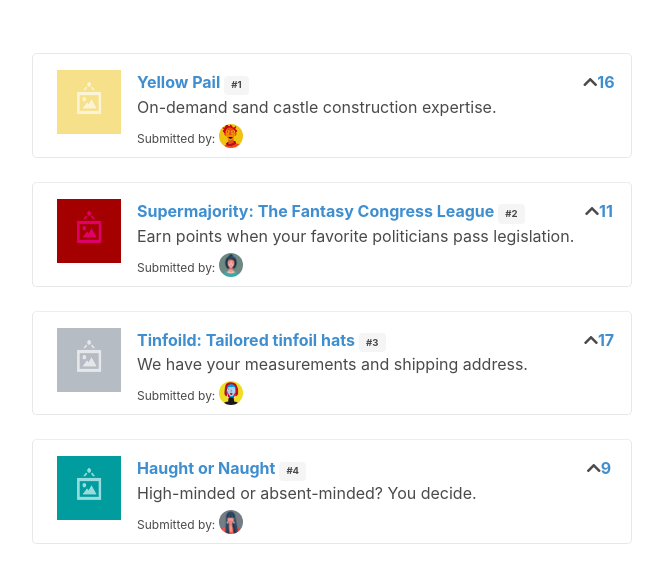
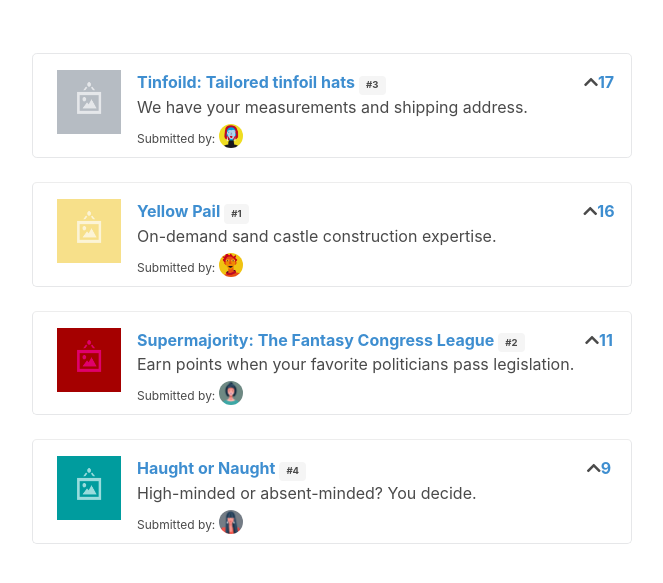
Before and after one commit to Rosengren/upvote, a plain HTML site: page app/index.html in a window 1280 px wide. Shown: the part 71-654 px from the top of the page, without its empty margins (308-971 px from the left). Drawn offline with nearby package versions, Linux system fonts and the light colour scheme.

Commit message:
Sort submissions by number of votes

```diff
--- a/app/index.html
+++ b/app/index.html
@@ -11,7 +11,10 @@
       <h2 class="title has-text-centered dividing-header">UpVote!</h2>
 
       <div class="section">
-        <article v-for="submission in submissions" class="media">
+        <article v-for="submission in sortedSubmissions"
+          v-bind:key="submission.id"
+          class="media"
+          v-bind:class="{ 'blue-border': submission.votes >= 20 }">
           <figure class="media-left">
             <img class="image is-64x64"
               v-bind:src="submission.submissionImage">
@@ -37,7 +40,7 @@
             </div>
           </div>
           <div class="media-right">
-            <span class="icon is-small">
+            <span class="icon is-small" v-on:click="upvote(submission.id)">
               <i class="fa fa-chevron-up"></i>
               <strong class="has-text-info">{{ submission.votes }}</strong>
             </span>
--- a/app/main.js
+++ b/app/main.js
@@ -2,5 +2,20 @@ new Vue({
   el: '#app',
   data: {
     submissions: Seed.submissions
+  },
+  computed: {
+    sortedSubmissions () {
+      return this.submissions.sort((a, b) => {
+        return b.votes - a.votes
+      });
+    }
+  },
+  methods: {
+    upvote(submissionId) {
+      const submission = this.submissions.find(
+        submission => submission.id === submissionId
+      );
+      submission.votes++;
+    }
   }
 });
```
